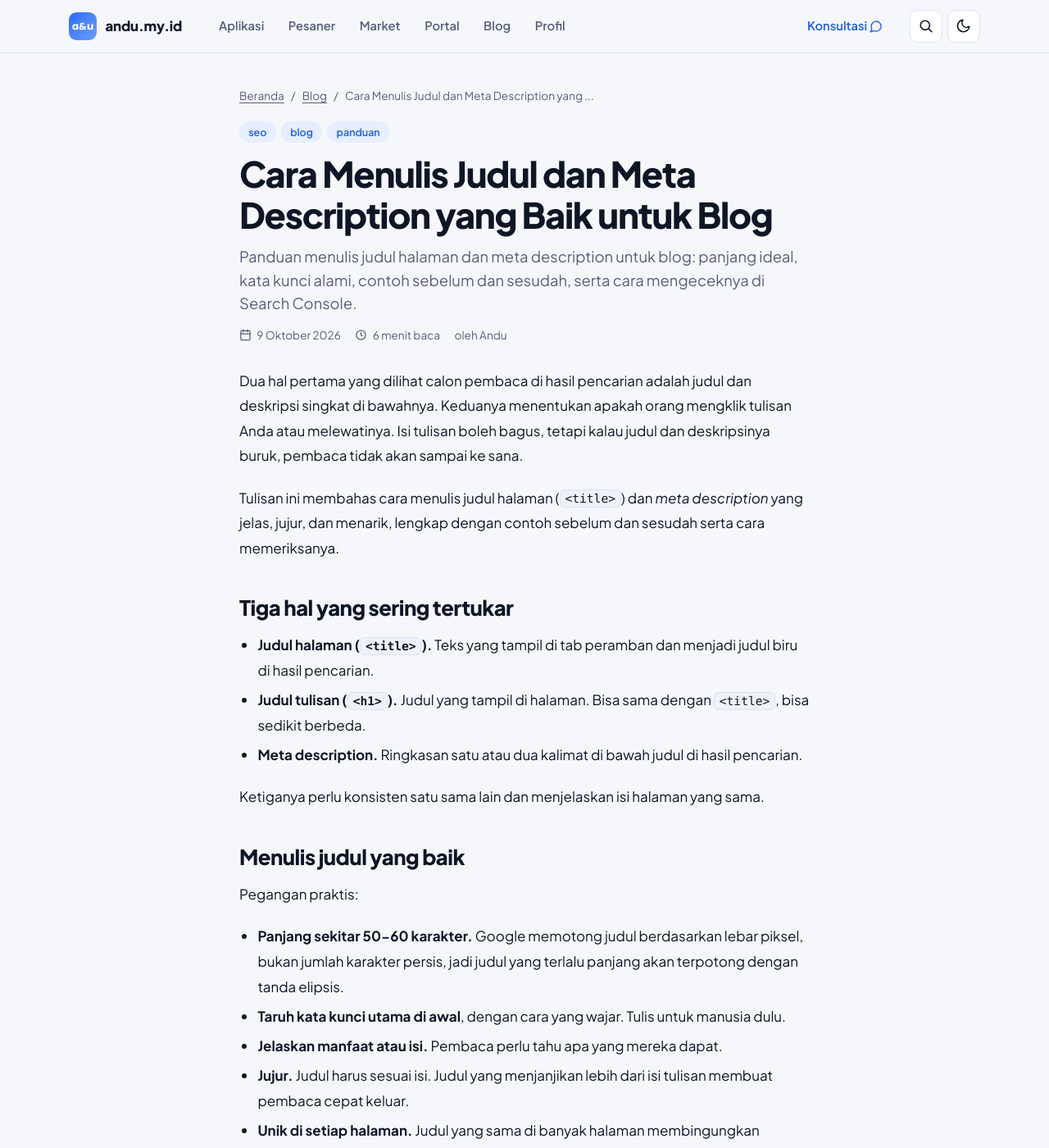
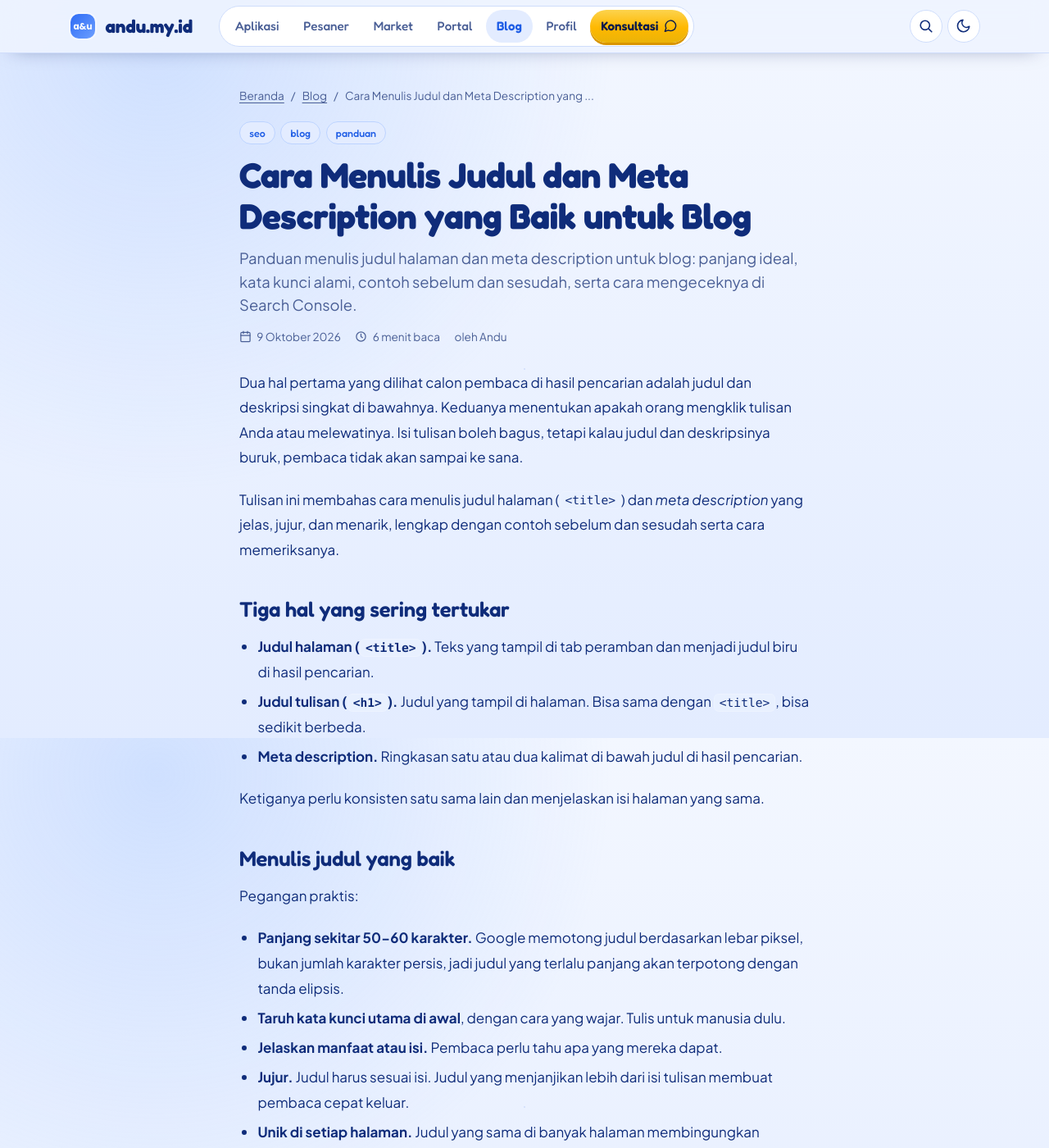
Before and after one commit to anduid/anduid.github.io, a Jekyll site: the page built from _posts/2026-10-09-menulis-judul-dan-meta-description-blog.md, in a window 1280 px wide and 1400 px high. Shown: the whole window at 82% size. Built offline with Jekyll 4.4.1, drawn with Linux system fonts in a browser that asks for light colours.

Commit message:
update blog aplikasi

```diff
--- a/_includes/head.html
+++ b/_includes/head.html
@@ -55,8 +55,8 @@
 <link rel="canonical" href="{{ kanonik }}">
 {% if page.noindex %}<meta name="robots" content="noindex, follow">{% else %}<meta name="robots" content="index, follow, max-image-preview:large">{% endif %}
 <meta name="author" content="{{ site.author | escape }}">
-<meta name="theme-color" content="#070b14" media="(prefers-color-scheme: dark)">
-<meta name="theme-color" content="#f5f7fb" media="(prefers-color-scheme: light)">
+<meta name="theme-color" content="#174fd0" media="(prefers-color-scheme: dark)">
+<meta name="theme-color" content="#EEF4FF" media="(prefers-color-scheme: light)">
 
 <!-- Ikon -->
 <link rel="icon" href="{{ '/assets/images/favicon.svg' | relative_url }}" type="image/svg+xml">
@@ -98,8 +98,9 @@
 <!-- Font -->
 <link rel="preconnect" href="https://fonts.googleapis.com">
 <link rel="preconnect" href="https://fonts.gstatic.com" crossorigin>
-<link rel="stylesheet" href="https://fonts.googleapis.com/css2?family=Plus+Jakarta+Sans:ital,wght@0,400;0,500;0,600;0,700;0,800;1,400&display=swap">
+<link rel="stylesheet" href="https://fonts.googleapis.com/css2?family=Plus+Jakarta+Sans:ital,wght@0,400;0,500;0,600;0,700;0,800;1,400&family=Fredoka:wght@400;500;600;700&display=swap">
 <link rel="stylesheet" href="{{ '/assets/css/style.css' | relative_url }}">
+<link rel="stylesheet" href="{{ '/assets/css/tema-royal.css' | relative_url }}">
 <script>
   (function () {
     try {
--- /dev/null
+++ b/assets/css/tema-royal.css
@@ -0,0 +1,181 @@
+/* Tema "Royal Play" untuk blog, hub aplikasi, halaman aplikasi, dan tulisan.
+   Dimuat SETELAH style.css (lihat _includes/head.html): menimpa token warna dan gaya komponen.
+   Mode gelap  = biru royal ala code.html. Mode terang = biru langit pucat, tombol ganti tema tetap berfungsi. */
+
+:root, [data-tema="gelap"] {
+  --bg: #174fd0;
+  --bg-kepala: rgba(19, 64, 175, .78);
+  --permukaan: rgba(255, 255, 255, .10);
+  --permukaan-2: rgba(255, 255, 255, .17);
+  --garis: rgba(255, 255, 255, .22);
+  --teks: #ffffff;
+  --redup: #C9DBFF;
+  --aksen: #FFB800;
+  --aksen-kuat: #FFB800;
+  --aksen-latar: rgba(255, 184, 0, .16);
+  --kode: rgba(9, 26, 75, .62);
+  --glow: rgba(255, 255, 255, .20);
+  --ink: #091A4B;
+  --tombol-bg: linear-gradient(180deg, #FCD34D 0%, #FFB800 55%, #EAB308 100%);
+  --tombol-3d: 0 5px 0 #D99500, 0 10px 18px rgba(255, 184, 0, .35);
+  --kartu-bg: linear-gradient(135deg, rgba(255, 255, 255, .15) 0%, rgba(255, 255, 255, .05) 100%);
+  --kartu-bayang: 0 18px 36px -18px rgba(5, 23, 77, .6), inset 0 1px 2px rgba(255, 255, 255, .3);
+  --kaki-bg: rgba(9, 26, 75, .62);
+  --font-tampil: 'Fredoka', ui-rounded, 'Plus Jakarta Sans', sans-serif;
+  color-scheme: dark;
+}
+[data-tema="terang"] {
+  --bg: #EEF4FF;
+  --bg-kepala: rgba(238, 244, 255, .88);
+  --permukaan: #ffffff;
+  --permukaan-2: #E3ECFF;
+  --garis: #CFDDFB;
+  --teks: #0F2C7A;
+  --redup: #4A5F96;
+  --aksen: #1D5CE5;
+  --aksen-kuat: #1D5CE5;
+  --aksen-latar: #E3ECFF;
+  --kode: #E8F0FF;
+  --glow: rgba(42, 102, 246, .16);
+  --kartu-bg: linear-gradient(160deg, #ffffff 0%, #F3F7FF 100%);
+  --kartu-bayang: 0 16px 30px -18px rgba(15, 44, 122, .35), inset 0 1px 2px #fff;
+  --kaki-bg: #ffffff;
+  color-scheme: light;
+}
+
+/* Latar */
+body {
+  font-family: "Plus Jakarta Sans", system-ui, sans-serif;
+  background-color: var(--bg);
+  background-image:
+    radial-gradient(rgba(255, 255, 255, .12) 1.5px, transparent 1.5px),
+    radial-gradient(circle at 18% 8%, rgba(255, 255, 255, .16) 0%, transparent 38%),
+    radial-gradient(circle at 88% 28%, rgba(96, 165, 250, .25) 0%, transparent 45%),
+    radial-gradient(circle at 50% 85%, rgba(30, 58, 138, .7) 0%, transparent 60%),
+    linear-gradient(180deg, #1f64f2 0%, #1546be 50%, #0c2d82 100%);
+  background-size: 32px 32px, auto, auto, auto, auto;
+  background-attachment: fixed;
+}
+[data-tema="terang"] body {
+  background-image:
+    radial-gradient(rgba(29, 92, 229, .10) 1.5px, transparent 1.5px),
+    radial-gradient(circle at 15% 5%, rgba(142, 182, 255, .35) 0%, transparent 40%),
+    linear-gradient(180deg, #F3F7FF 0%, #E3ECFF 100%);
+  background-size: 32px 32px, auto, auto;
+}
+::selection { background: #FFB800; color: #091A4B; }
+
+/* Tipografi: Fredoka untuk judul dan tombol, Plus Jakarta Sans untuk isi */
+h1, h2, h3, h4, .judul-halaman, .judul-bagian, .kartu-judul, .utama-judul, .logo-teks, .tombol, .kaki-judul, .penulis-nama, .menu a, .tag {
+  font-family: var(--font-tampil);
+}
+h1, h2, h3, h4 { letter-spacing: -.01em; }
+.hero h1 { font-weight: 700; letter-spacing: -.015em; line-height: 1.1; max-width: 18ch; text-shadow: 0 2px 10px rgba(5, 23, 77, .25); }
+[data-tema="terang"] .hero h1 { text-shadow: none; }
+.judul-halaman, .utama-judul { font-weight: 700; letter-spacing: -.015em; }
+.judul-bagian { font-weight: 600; font-size: 1.6rem; }
+.isi-tulisan h2, .isi-tulisan h3, .isi-tulisan h4 { font-weight: 600; letter-spacing: -.01em; }
+.kartu-judul { font-weight: 600; font-size: 1.2rem; }
+.logo-teks { font-size: 1.4rem; font-weight: 700; }
+
+/* Kepala: kaca biru, menu berbentuk kapsul */
+.kepala { border-bottom: 1px solid rgba(255, 255, 255, .18); box-shadow: 0 8px 24px -16px rgba(5, 23, 77, .5); }
+[data-tema="terang"] .kepala { border-bottom-color: var(--garis); }
+.logo-tanda { border: 2px solid rgba(255, 255, 255, .4); border-radius: 12px; transition: transform .2s; }
+.logo:hover .logo-tanda { transform: rotate(6deg) scale(1.08); }
+@media (min-width: 52.01rem) {
+  .menu { flex: 0 1 auto; margin: 0 auto 0 .75rem; padding: .25rem .4rem; background: rgba(255, 255, 255, .10); border: 1px solid rgba(255, 255, 255, .2); border-radius: 999px; }
+  [data-tema="terang"] .menu { background: #fff; border-color: var(--garis); }
+}
+.menu a { border-radius: 999px; font-weight: 500; font-size: .95rem; }
+.menu a:hover { background: rgba(255, 255, 255, .18); color: #fff; }
+[data-tema="terang"] .menu a:hover { background: var(--aksen-latar); color: var(--teks); }
+.menu a[aria-current] { background: rgba(255, 255, 255, .2); color: #FFB800; font-weight: 600; }
+[data-tema="terang"] .menu a[aria-current] { background: var(--aksen-latar); color: var(--aksen); }
+.menu .menu-studio { margin-left: auto; background: var(--tombol-bg); color: var(--ink); font-weight: 600; box-shadow: 0 3px 0 #D99500; }
+.menu .menu-studio:hover { color: var(--ink); background: var(--tombol-bg); filter: brightness(1.07); }
+.menu .menu-studio .ikon { margin-left: .2rem; }
+.tombol-ikon { border-radius: 999px; background: rgba(255, 255, 255, .12); border-color: rgba(255, 255, 255, .28); color: #fff; }
+.tombol-ikon:hover { border-color: #FFB800; color: #FFB800; background: rgba(255, 255, 255, .2); }
+[data-tema="terang"] .tombol-ikon { background: #fff; border-color: var(--garis); color: var(--teks); }
+[data-tema="terang"] .tombol-ikon:hover { border-color: var(--aksen); color: var(--aksen); }
+@media (max-width: 52rem) {
+  .menu { background: #1546BE; border-bottom: 1px solid rgba(255, 255, 255, .2); }
+  [data-tema="terang"] .menu { background: #EEF4FF; }
+}
+
+/* Tombol "clay" 3D */
+.tombol { background: var(--tombol-bg); color: var(--ink); font-weight: 700; border: 0; border-radius: 999px; padding: .8rem 1.5rem; box-shadow: var(--tombol-3d); transition: transform .15s, box-shadow .15s, filter .15s; }
+.tombol:hover { filter: brightness(1.07); transform: translateY(-2px); box-shadow: 0 7px 0 #D99500, 0 14px 22px rgba(255, 184, 0, .42); }
+.tombol:active { transform: translateY(4px); box-shadow: 0 1px 0 #D99500, 0 3px 8px rgba(255, 184, 0, .3); }
+.tombol-sekunder { background: rgba(255, 255, 255, .12); color: #fff; border: 1px solid rgba(255, 255, 255, .3); box-shadow: none; backdrop-filter: blur(8px); -webkit-backdrop-filter: blur(8px); }
+.tombol-sekunder:hover { background: rgba(255, 255, 255, .22); border-color: rgba(255, 255, 255, .5); box-shadow: none; transform: translateY(-2px); }
+.tombol-sekunder:active { transform: scale(.97); box-shadow: none; }
+[data-tema="terang"] .tombol-sekunder { background: #fff; color: var(--teks); border-color: var(--garis); }
+[data-tema="terang"] .tombol-sekunder:hover { border-color: var(--aksen); }
+.tombol-kecil { padding: .5rem 1rem; box-shadow: 0 3px 0 #D99500, 0 6px 12px rgba(255, 184, 0, .3); }
+.lompat { background: #FFB800; color: #091A4B; font-weight: 700; }
+
+/* Hero */
+.hero { border-bottom: 1px solid rgba(255, 255, 255, .16); background: radial-gradient(60rem 26rem at 15% -10%, rgba(255, 255, 255, .22), transparent 70%), radial-gradient(40rem 22rem at 95% 20%, rgba(96, 165, 250, .28), transparent 70%); }
+[data-tema="terang"] .hero { border-bottom-color: var(--garis); background: radial-gradient(60rem 26rem at 15% -10%, var(--glow), transparent 70%); }
+.hero-sub { color: var(--redup); }
+
+/* Kartu, tulisan utama, penulis, navigasi sebelah-berikut */
+.kartu, .utama, .penulis, .sebelah a, .iklan {
+  background: var(--kartu-bg);
+  border: 1px solid var(--garis);
+  box-shadow: var(--kartu-bayang);
+  border-radius: 22px;
+}
+[data-tema="gelap"] .kartu, [data-tema="gelap"] .utama, [data-tema="gelap"] .penulis, [data-tema="gelap"] .sebelah a, [data-tema="gelap"] .iklan { backdrop-filter: blur(12px); -webkit-backdrop-filter: blur(12px); }
+.kartu, .utama, .sebelah a { transition: transform .2s, box-shadow .2s, border-color .2s; }
+.kartu:hover, .utama:hover, .sebelah a:hover { transform: translateY(-4px); border-color: #FFB800; }
+[data-tema="terang"] .kartu:hover, [data-tema="terang"] .utama:hover, [data-tema="terang"] .sebelah a:hover { border-color: var(--aksen); }
+.kartu-gambar img { border-radius: 22px 22px 0 0; }
+.utama { overflow: hidden; }
+.tulisan-gambar img { border-radius: 22px; border-color: rgba(255, 255, 255, .25); }
+.utama-judul a:hover, .kartu-judul a:hover { color: #FFB800; }
+[data-tema="terang"] .utama-judul a:hover, [data-tema="terang"] .kartu-judul a:hover { color: var(--aksen); }
+.penulis-foto { border-radius: 16px; border: 2px solid rgba(255, 255, 255, .4); }
+
+/* Label dan tag */
+.tag { background: var(--aksen-latar); color: var(--aksen); border: 1px solid rgba(255, 184, 0, .35); font-weight: 500; }
+[data-tema="terang"] .tag { border-color: #BCD3FF; }
+.meta { color: var(--redup); }
+
+/* Isi tulisan */
+.isi-tulisan a { color: var(--aksen); font-weight: 600; }
+.isi-tulisan blockquote { border-left-color: #FFB800; background: rgba(255, 255, 255, .07); border-radius: 0 14px 14px 0; padding-right: 1rem; }
+[data-tema="terang"] .isi-tulisan blockquote { border-left-color: var(--aksen); background: #fff; }
+.isi-tulisan pre { border-radius: 16px; border-color: rgba(255, 255, 255, .2); }
+.isi-tulisan code { border-color: rgba(255, 255, 255, .2); }
+.isi-tulisan img { border-radius: 16px; }
+.isi-tulisan th { background: var(--permukaan-2); font-family: var(--font-tampil); font-weight: 600; }
+.isi-tulisan hr, .bagikan, .terkait, .arsip li { border-color: var(--garis); }
+.remah { color: var(--redup); }
+.remah a { color: var(--redup); }
+.remah a:hover { color: #FFB800; }
+[data-tema="terang"] .remah a:hover { color: var(--aksen); }
+
+/* Cari */
+.kolom-cari { border-radius: 999px; padding: .9rem 1.3rem; background: rgba(255, 255, 255, .12); border-color: rgba(255, 255, 255, .3); color: #fff; }
+.kolom-cari::placeholder { color: #C9DBFF; }
+.kolom-cari:focus { border-color: #FFB800; box-shadow: 0 0 0 3px rgba(255, 184, 0, .28); }
+[data-tema="terang"] .kolom-cari { background: #fff; color: var(--teks); border-color: var(--garis); }
+[data-tema="terang"] .kolom-cari::placeholder { color: #7C90C4; }
+[data-tema="terang"] .kolom-cari:focus { border-color: var(--aksen); box-shadow: 0 0 0 3px var(--aksen-latar); }
+
+/* Kaki */
+.kaki { background: var(--kaki-bg); border-top: 1px solid var(--garis); backdrop-filter: blur(10px); -webkit-backdrop-filter: blur(10px); }
+.kaki-judul { font-weight: 600; }
+.kaki-kolom a:hover { color: #FFB800; }
+[data-tema="terang"] .kaki-kolom a:hover { color: var(--aksen); }
+.kaki-bawah { border-color: var(--garis); }
+
+@media print { body { background: #fff !important; } }
+
+/* Tombol di dalam isi tulisan jangan ikut warna tautan */
+.isi-tulisan a.tombol { color: var(--ink); text-decoration: none; }
+.isi-tulisan a.tombol-sekunder { color: #fff; }
+[data-tema="terang"] .isi-tulisan a.tombol-sekunder { color: var(--teks); }
```
